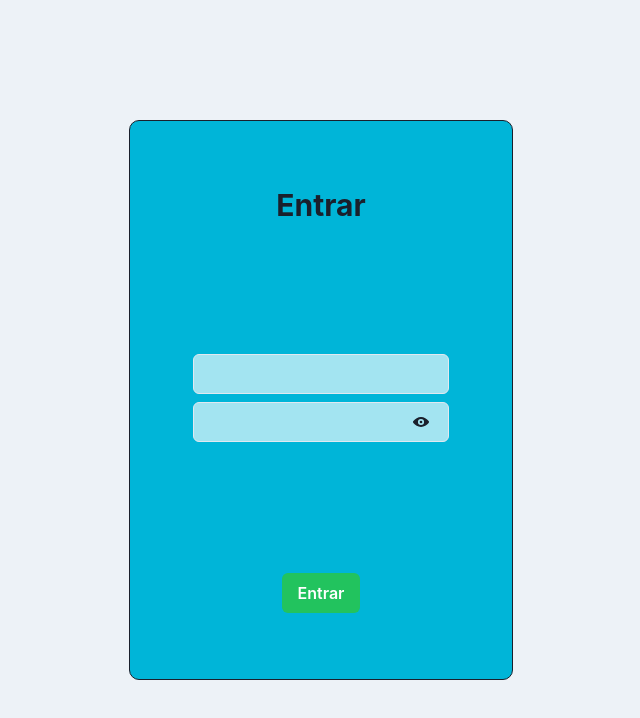
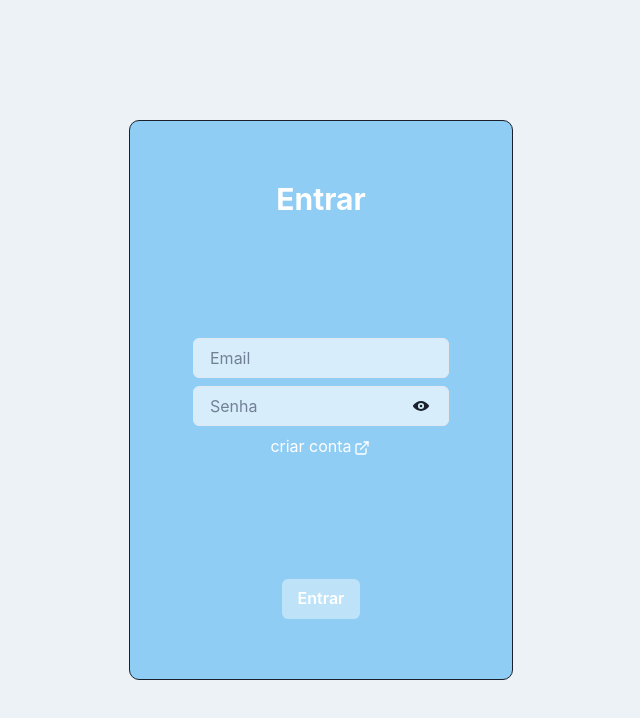
Before and after one commit to GabrielHenri12/ToDoList, a React (Vite) app in the folder Client/: page / in a window 1280 px wide. Shown: the top 718 px of the page, without its empty margins (319-959 px from the left). Built offline with nearby package versions, Linux system fonts and the light colour scheme.

Commit message:
creat page and configs of login

```diff
--- a/Client/src/components/pages/login/Login.tsx
+++ b/Client/src/components/pages/login/Login.tsx
@@ -1,20 +1,57 @@
-import { Button, Center, color, Heading, Stack } from "@chakra-ui/react"
+import { Button, Center, Heading, Link, Stack } from "@chakra-ui/react"
+import InputPassword from "../../comuns/InputPassword"
 import Inputs from "../../comuns/Inputs"
+import { ExternalLinkIcon } from "@chakra-ui/icons"
 import { useState } from "react"
-import InputPassword from "../../comuns/InputPassword"
+import { useNavigate } from "react-router-dom"
+import api from "../../../API/Api"
+import { signIn } from "../../../API/auth"
 
 export default () => {
+    const [password, setPassword] = useState<string>('')
+    const [email, setEmail] = useState<string>('')
+    const [Error, setError] = useState<string>('')
+    const [Loading, setLoading] = useState<boolean>(false)
+    const natigate = useNavigate()
+
+    function login() {
+        setLoading(true);
+        if (email === '') { return setError('Preencha todos os campos') }
+        if (password === '') { return setError('Preencha todos os campos') }
+        api
+            .post('/login', { email, password })
+            .then(response => {
+                setLoading(false);
+                console.log(response.data.token)
+                signIn(response.data.token)
+                natigate('/tarefas')
+            })
+            .catch(error => { setLoading(false); console.log(error) })
+    }
+
     return (
-        <Center flexDirection='column' justifyContent='space-around' border={['0px', '1px', '1px']} borderRadius='10px' borderColor='gray' w={['100vw', '60vw', '30vw']} h={['100vh', '80vh', '70vh']} bg='cyan.500'>
-            <Heading as='h1' size='lg'>Entrar</Heading>
+        <Center flexDirection='column' justifyContent='space-around' border={['0px', '1px', '1px']} borderRadius='10px' borderColor='gray' w={['100vw', '60vw', '30vw']} h={['100vh', '80vh', '70vh']} bg='blue.200'>
+            <Heading as='h1' size='lg' color='white'>Entrar</Heading>
+            {Error}
             <Stack>
-                <Inputs />
-                <InputPassword />
+                <Inputs
+                    placeholder={'Email'}
+                    value={email}
+                    setFunc={setEmail}
+                />
+                <InputPassword
+                    placeholder={'Senha'}
+                    value={password}
+                    setFunc={setPassword}
+                />
+                <Link href="/cadastro" textAlign='center' color='white'>criar conta<ExternalLinkIcon mx='2px' /></Link>
             </Stack>
             <Button
-                isLoading={false}
+                isLoading={Loading}
+                onClick={login}
                 loadingText='Loading'
-                colorScheme='whatsapp'
+                bg='blue.100'
+                color="white"
                 spinnerPlacement='start'
             >
                 Entrar
```
